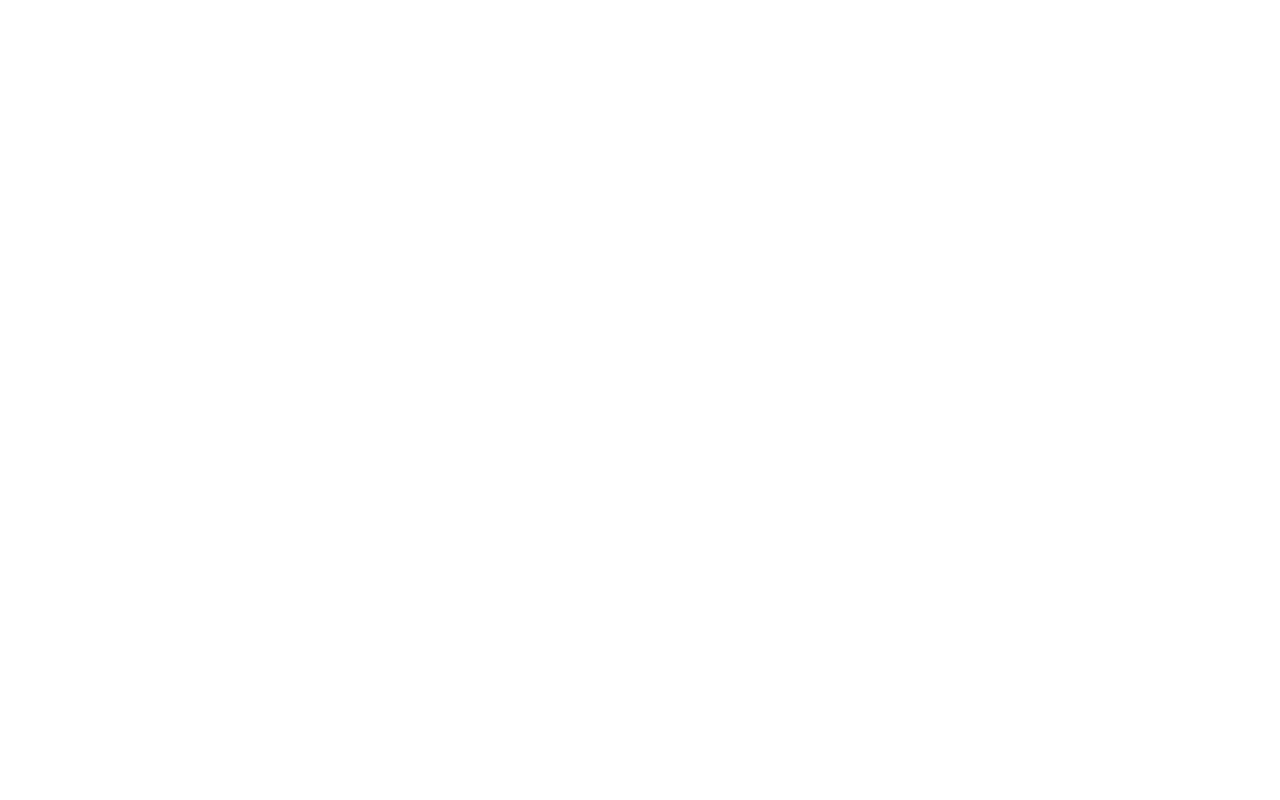
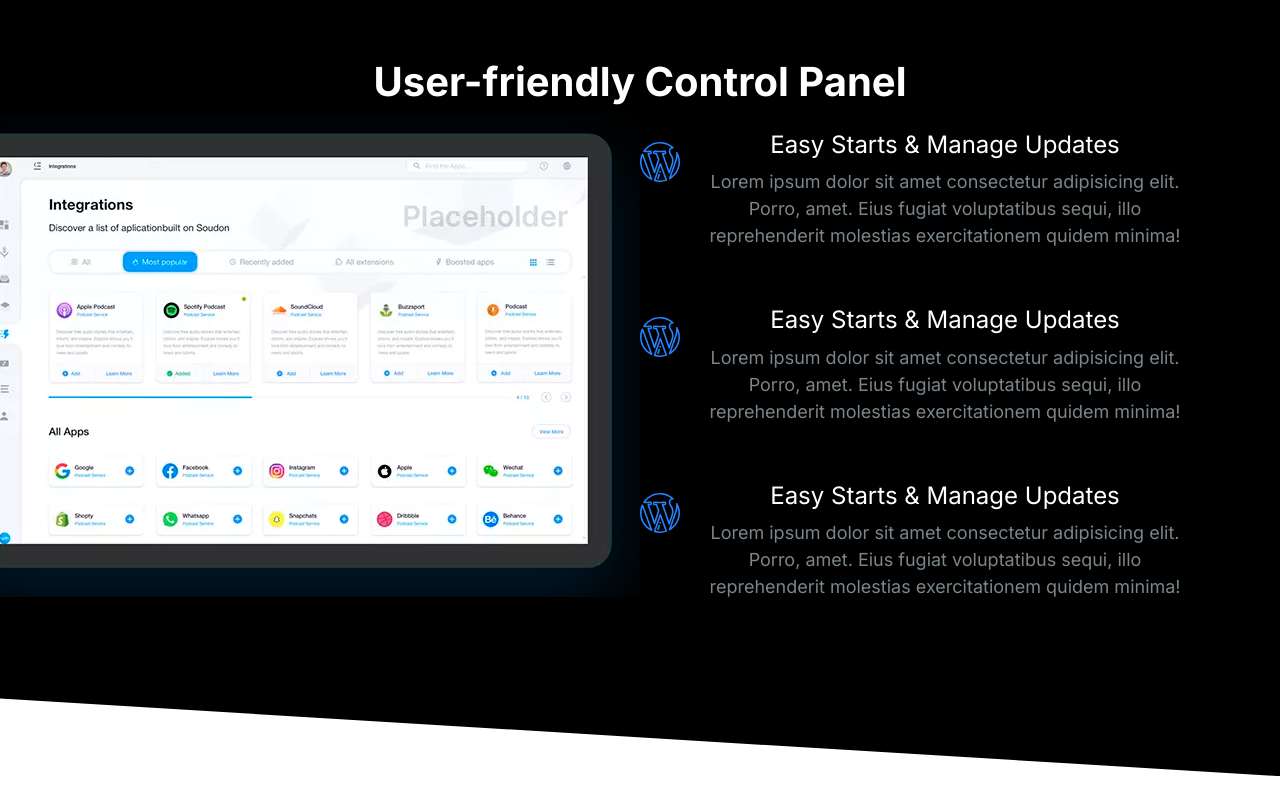
Before and after one commit to Montenegr007/moshify, a plain HTML site: page index.html in a window 1280 px wide. Drawn offline with Linux system fonts and the light colour scheme.

Commit message:
Showcase block creation.

```diff
--- a/css/styles.css
+++ b/css/styles.css
@@ -16,6 +16,11 @@
 }
 
 /* Typography */
+
+::selection {
+  background: var(--color-primary);
+  color: #fff;
+}
 
 html {
   font-size: 62.5%;
@@ -46,6 +51,7 @@ h2 {
 
 h3 {
   font-size: 3rem;
+  font-weight: 500;
 }
 
 p {
@@ -139,7 +145,6 @@ a {
 .list {
   list-style: none;
   padding-left: 0;
-  color: var(--color-headings);
 }
 
 .list--inline .list__item {
@@ -150,6 +155,7 @@ a {
 .list--tick {
   list-style-image: url(../images/tick.svg);
   padding-left: 3rem;
+  color: var(--color-headings);
 }
 
 .list--tick .list__item {
@@ -426,6 +432,7 @@ a {
 
 .media {
   display: flex;
+  margin-bottom: 4rem;
 }
 
 .media__title {
@@ -636,17 +643,19 @@ a {
   margin-top: 0;
 }
 
-.block--dark .block__heading {
+.block--dark h1,
+.block--dark h2,
+.block--dark h3 {
   color: #fff;
 }
 
 .block--skewed-right {
-  clip-path: polygon(0% 0%, 100% 0%, 100% 100%, 0% 80%);
+  clip-path: polygon(0% 0%, 100% 0%, 100% 100%, 0% 90%);
   padding-bottom: calc(var(--padding-vertical) + 4rem);
 }
 
 .block--skewed-left {
-  clip-path: polygon(0% 0%, 100% 0%, 100% 80%, 0% 100%);
+  clip-path: polygon(0% 0%, 100% 0%, 100% 90%, 0% 100%);
   padding-bottom: calc(var(--padding-vertical) + 4rem);
 }
 
@@ -719,10 +728,6 @@ a {
 }
 
 /* Hero */
-
-.hero {
-  clip-path: polygon(0% 0%, 100% 0%, 100% 90%, 0% 100%);
-}
 
 .hero__tagline {
   font-size: 2rem;
@@ -807,3 +812,24 @@ a {
     order: 2;
   }
 }
+
+/* Block showcase */
+
+.block-showcase__image > img {
+  width: 100%;
+}
+
+@media screen and (min-width: 768px) {
+  .block-showcase .grid {
+    grid-template-columns: 50% 50%;
+  }
+
+  .block-showcase__image {
+    justify-self: end;
+  }
+
+  .block-showcase__image > img {
+    width: auto;
+    max-width: 700px;
+  }
+}
--- a/index.html
+++ b/index.html
@@ -15,6 +15,77 @@
     <link rel="stylesheet" href="css/styles.css" />
   </head>
   <body>
+    <section class="block block--dark block--skewed-right block-showcase">
+      <header class="block__header">
+        <h2 class="block__heading">User-friendly Control Panel</h2>
+        <div class="container grid grid--1x2">
+          <picture class="block-showcase__image">
+            <source
+              type="image/webp"
+              srcset="images/ipad@1x.webp 1x, images/ipad@2x.webp 2x"
+            />
+            <source
+              type="image/png"
+              srcset="images/ipad@1x.png 1x, images/ipad@2x.png 2x"
+            />
+            <img src="images/ipad@1x.png" alt="" />
+          </picture>
+          <ul class="list">
+            <li>
+              <div class="media">
+                <div class="media__image">
+                  <svg class="icon icon--primary">
+                    <use xlink:href="images/sprite.svg#wordpress"></use>
+                  </svg>
+                </div>
+                <div class="media__body">
+                  <h3 class="media__title">Easy Starts & Manage Updates</h3>
+                  <p>
+                    Lorem ipsum dolor sit amet consectetur adipisicing elit.
+                    Porro, amet. Eius fugiat voluptatibus sequi, illo
+                    reprehenderit molestias exercitationem quidem minima!
+                  </p>
+                </div>
+              </div>
+            </li>
+            <li>
+              <div class="media">
+                <div class="media__image">
+                  <svg class="icon icon--primary">
+                    <use xlink:href="images/sprite.svg#wordpress"></use>
+                  </svg>
+                </div>
+                <div class="media__body">
+                  <h3 class="media__title">Easy Starts & Manage Updates</h3>
+                  <p>
+                    Lorem ipsum dolor sit amet consectetur adipisicing elit.
+                    Porro, amet. Eius fugiat voluptatibus sequi, illo
+                    reprehenderit molestias exercitationem quidem minima!
+                  </p>
+                </div>
+              </div>
+            </li>
+            <li>
+              <div class="media">
+                <div class="media__image">
+                  <svg class="icon icon--primary">
+                    <use xlink:href="images/sprite.svg#wordpress"></use>
+                  </svg>
+                </div>
+                <div class="media__body">
+                  <h3 class="media__title">Easy Starts & Manage Updates</h3>
+                  <p>
+                    Lorem ipsum dolor sit amet consectetur adipisicing elit.
+                    Porro, amet. Eius fugiat voluptatibus sequi, illo
+                    reprehenderit molestias exercitationem quidem minima!
+                  </p>
+                </div>
+              </div>
+            </li>
+          </ul>
+        </div>
+      </header>
+    </section>
     <script src="js/main.js"></script>
   </body>
 </html>
```
Also changed, not shown: images/ipad@1x.png (added), images/ipad@1x.webp (added), images/ipad@2x.png (added), images/ipad@2x.webp (added).
